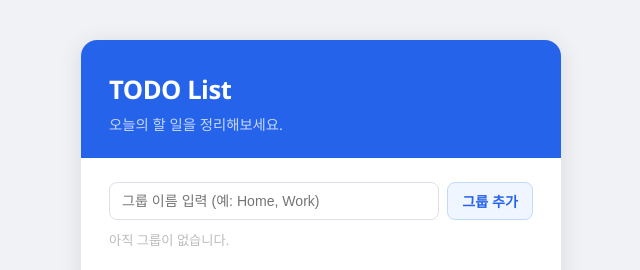
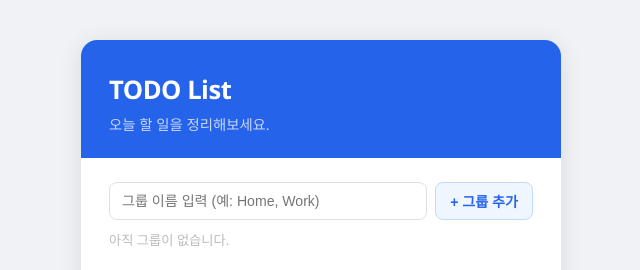
Before and after one commit to usnoeyeel/todo-list, a plain HTML site: page index.html in a window 1280 px wide. Shown: the top 270 px of the page, 319-959 px from the left. Drawn offline with Linux system fonts and the light colour scheme.

Commit message:
+그룹추가

```diff
--- a/index.html
+++ b/index.html
@@ -10,13 +10,13 @@
   <div class="container">
     <div class="header">
       <h1>TODO List</h1>
-      <p class="subtitle">오늘의 할 일을 정리해보세요.</p>
+      <p class="subtitle">오늘 할 일을 정리해보세요.</p>
     </div>
 
     <div class="group-manager">
       <div class="group-input-row">
         <input type="text" id="groupInput" placeholder="그룹 이름 입력 (예: Home, Work)" />
-        <button onclick="addGroup()">그룹 추가</button>
+        <button onclick="addGroup()">+ 그룹 추가</button>
       </div>
       <div id="groupChips" class="group-chips"></div>
     </div>
```
